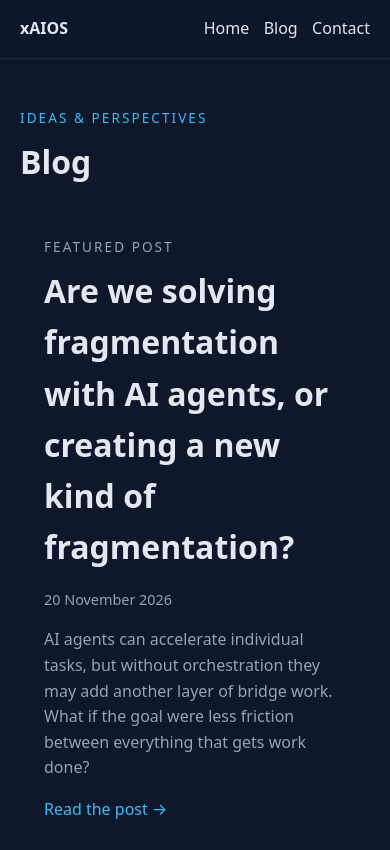
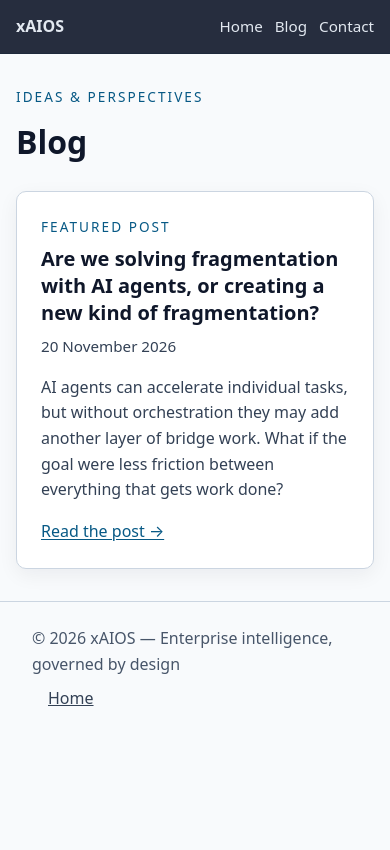
Before and after one commit to ex10do007/Webpage, a plain HTML site: page blog/index.html in a window 390 px wide. Shown: the top 850 px of the page. Drawn offline with Linux system fonts and the light colour scheme.

Commit message:
Improve mobile blog view

```diff
--- a/blog/index.html
+++ b/blog/index.html
@@ -7,7 +7,7 @@
   <meta name="description" content="Ideas on enterprise AI, agents, and reducing friction across the digital workplace." />
   <link rel="stylesheet" href="../style.css" />
 </head>
-<body>
+<body class="blog-site">
   <header class="blog-header">
     <a class="logo" href="../">xAIOS</a>
     <nav aria-label="Main navigation">
@@ -21,13 +21,13 @@
     <p class="kicker">Ideas &amp; Perspectives</p>
     <h1>Blog</h1>
     <div class="cards blog-list">
-      <a class="card blog-card" href="fragmentation-ai-agents.html">
+      <article class="card blog-card">
         <p class="kicker">Featured post</p>
-        <h2>Are we solving fragmentation with AI agents, or creating a new kind of fragmentation?</h2>
+        <h2><a href="fragmentation-ai-agents.html">Are we solving fragmentation with AI agents, or creating a new kind of fragmentation?</a></h2>
         <p class="post-date"><time datetime="2026-11-20">20 November 2026</time></p>
         <p>AI agents can accelerate individual tasks, but without orchestration they may add another layer of bridge work. What if the goal were less friction between everything that gets work done?</p>
-        <p class="read-more">Read the post &rarr;</p>
-      </a>
+        <a class="read-more" href="fragmentation-ai-agents.html">Read the post &rarr;</a>
+      </article>
     </div>
   </main>
 
--- a/style.css
+++ b/style.css
@@ -34,6 +34,10 @@ body {
 .logo { font-weight: 700; }
 
 /* Blog pages */
+body.blog-site {
+  background: #f8fafc;
+  color: #0f172a;
+}
 .blog-header {
   position: sticky; top: 0; z-index: 10;
   display: flex; justify-content: space-between; align-items: center;
@@ -44,21 +48,56 @@ body {
   border-bottom: 1px solid var(--surface);
 }
 .blog-header nav { display: flex; flex-wrap: wrap; gap: 0.4rem 1.25rem; }
-.blog-header a { color: var(--text); text-decoration: none; }
-.blog-header a:hover { color: var(--accent); }
+.blog-header a:link,
+.blog-header a:visited { color: var(--text); text-decoration: none; }
+.blog-header a:hover,
+.blog-header a:focus-visible { color: var(--accent); }
+.blog-site .kicker { color: #075985; }
 .blog-list { margin-top: 1.5rem; }
-.blog-card { display: block; color: var(--text); text-decoration: none; }
-.blog-card:hover h2 { color: var(--accent); }
-.blog-card h2 { font-size: 1.4rem; margin-bottom: 0.5rem; }
-.blog-card p { color: var(--muted); }
-.post-date { color: var(--muted); font-size: 0.9rem; }
-.blog-card .read-more { color: var(--accent); margin-top: 1rem; }
+.blog-site .blog-card {
+  display: block;
+  background: #fff;
+  color: #0f172a;
+  border: 1px solid #cbd5e1;
+  box-shadow: 0 6px 20px rgba(15, 23, 42, 0.06);
+}
+.blog-site .blog-card .kicker { color: #075985; }
+.blog-site .blog-card h2 {
+  font-size: clamp(1.25rem, 4vw, 1.5rem);
+  line-height: 1.35;
+  margin-bottom: 0.5rem;
+}
+.blog-site .blog-card h2 a:link,
+.blog-site .blog-card h2 a:visited { color: #0f172a; text-decoration: none; }
+.blog-site .blog-card h2 a:hover,
+.blog-site .blog-card h2 a:focus-visible { color: #075985; text-decoration: underline; text-underline-offset: 0.15em; }
+.blog-site .blog-card p { color: #334155; }
+.blog-site .post-date { color: #475569; font-size: 0.95rem; }
+.blog-site .blog-card .read-more:link,
+.blog-site .blog-card .read-more:visited {
+  display: inline-block;
+  color: #075985;
+  margin-top: 1rem;
+  text-underline-offset: 0.15em;
+}
+.blog-site main a:focus-visible { outline: 2px solid #075985; outline-offset: 3px; }
+.blog-site .blog-header a:focus-visible { outline: 2px solid #7dd3fc; outline-offset: 3px; }
 .blog-article { max-width: 760px; }
-.blog-article .kicker a { color: var(--accent); text-decoration: none; }
-.blog-article .post-content { margin-top: 1.5rem; }
+.blog-site .blog-article h1 { font-size: clamp(1.85rem, 5vw, 2.5rem); line-height: 1.2; }
+.blog-site .blog-article .kicker a:link,
+.blog-site .blog-article .kicker a:visited { color: #075985; text-decoration: none; }
+.blog-site .blog-article .post-content {
+  margin-top: 1.25rem;
+  color: #1e293b;
+  font-size: 1.0625rem;
+  line-height: 1.75;
+}
 .blog-article .post-content p { margin-bottom: 1rem; }
 .blog-article .post-content ul { padding-left: 1.5rem; margin: 0 0 1rem; }
 .blog-article .post-content li + li { margin-top: 0.4rem; }
+.blog-site .footer { border-top-color: #cbd5e1; color: #475569; }
+.blog-site .footer a:link,
+.blog-site .footer a:visited { color: #334155; }
 
 /* Hero */
 .hero {
@@ -188,8 +227,9 @@ body {
 @media (max-width: 768px) {
   .nav-toggle { display: flex; }
 
-  .blog-header { padding: 1rem 1.25rem; }
-  .blog-header nav { gap: 0.4rem 0.9rem; }
+  .blog-header { flex-wrap: nowrap; gap: 0.75rem; padding: 0.85rem 1rem; }
+  .blog-header nav { flex-wrap: nowrap; gap: 0.75rem; }
+  .blog-header nav a { font-size: 0.95rem; }
 
   .navbar nav {
     /* Full-width dropdown below the bar, hidden until toggled */
@@ -211,6 +251,7 @@ body {
   /* Tidy mobile spacing */
   .hero { padding: 4rem 1.25rem 3.5rem; }
   .section { padding: 3rem 1.25rem; }
+  .blog-site .section { padding: 2rem 1rem; }
   .stack li { flex-direction: column; align-items: flex-start; gap: 0.25rem; }
   .stack li span { text-align: left; }
 }
```
Also changed, not shown: blog/fragmentation-ai-agents.html (+1 -1 lines).
